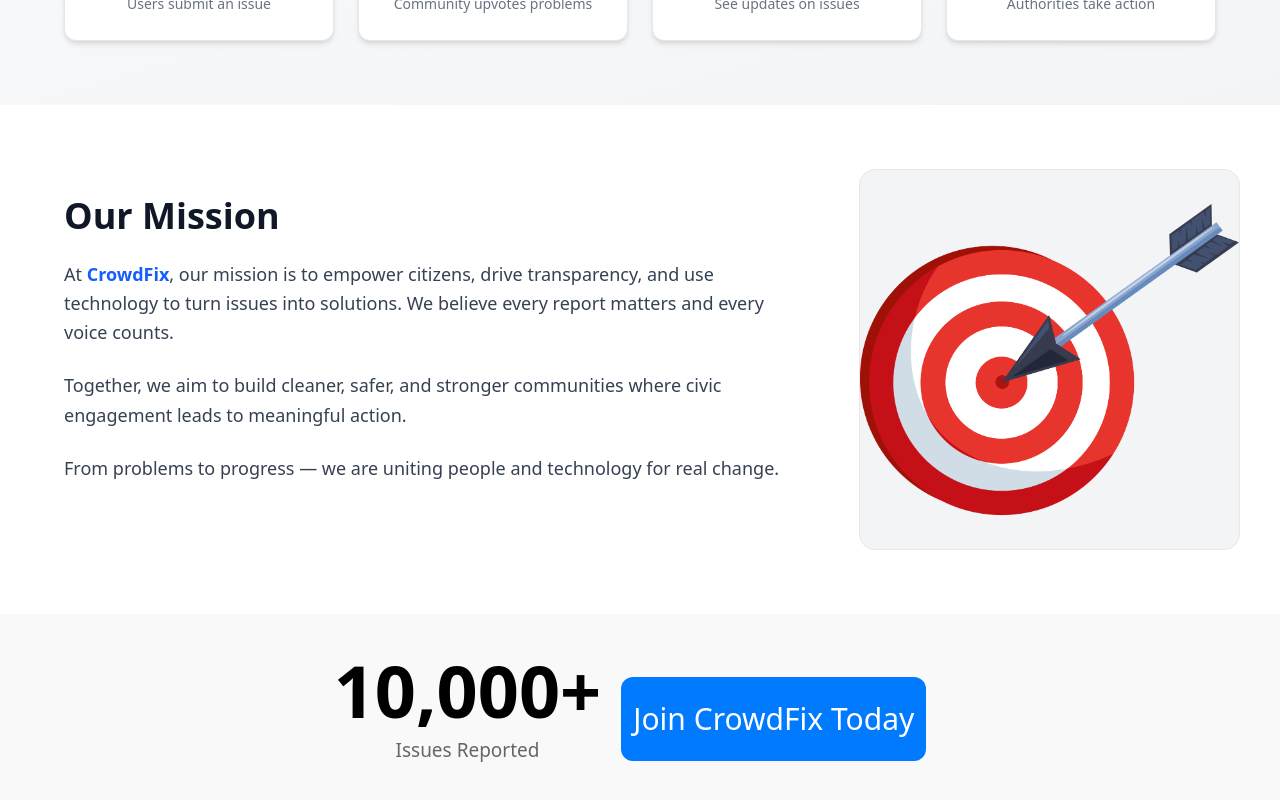
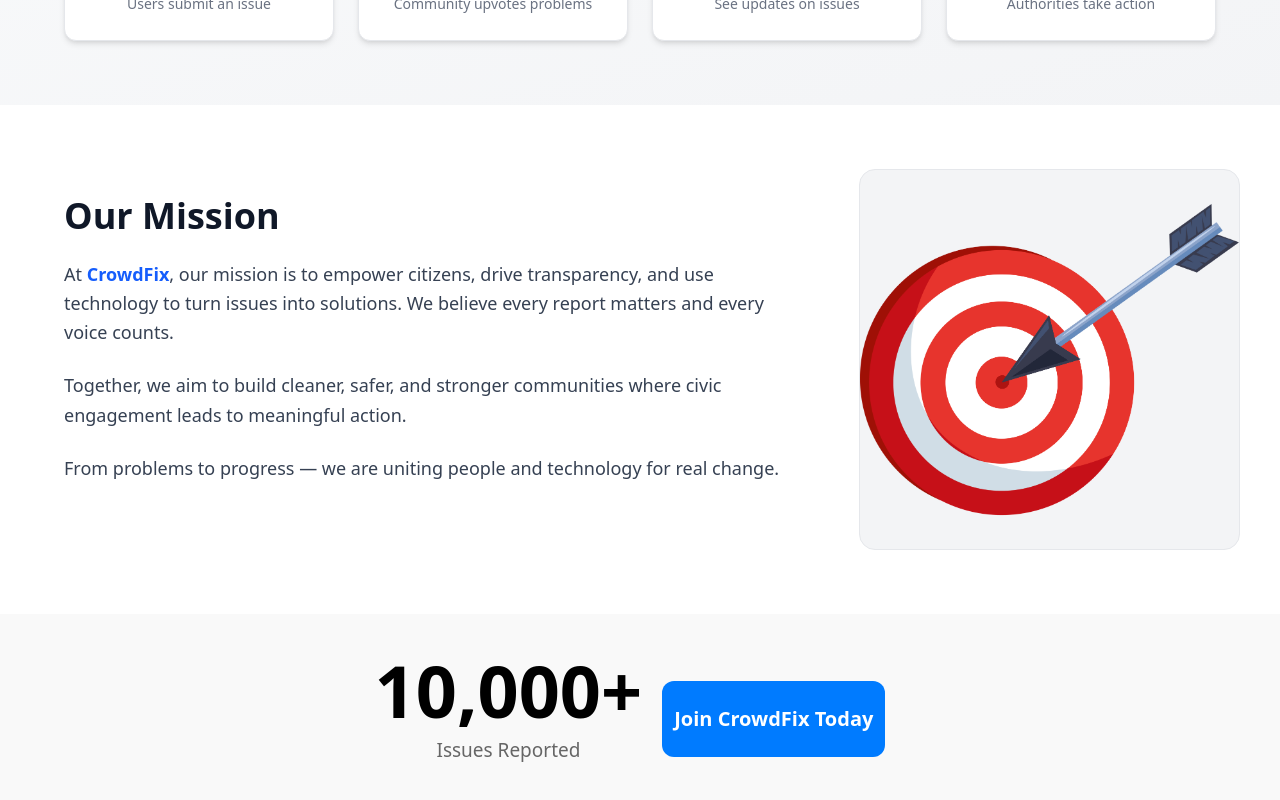
Before and after one commit to RahulHeer150/civic-, a React (Vite) app in the folder client/: page / in a window 1280 px wide. Shown: the part 300-1100 px from the top of the page. Built offline with nearby package versions, Linux system fonts and the light colour scheme.

Commit message:
size chnage of btn element

```diff
--- a/client/src/components/Hero3.jsx
+++ b/client/src/components/Hero3.jsx
@@ -38,7 +38,7 @@ const JoinSection = () => {
         </h1>
         <p className="text-[19px] text-[#666] mt-[10px] mb-[20px]">Issues Reported</p>
       </div>
-      <button className=" mx-5 px-[12px] py-[24px] text-3xl rounded-xl text-[#fff] bg-[#007bff] cursor-pointer transition-all justify-center hover:bg-#0056b3 ">Join CrowdFix Today</button>
+      <button className=" mx-5 px-[12px] py-[24px] text-xl font-bold rounded-xl text-[#fff] bg-[#007bff] cursor-pointer transition-all justify-center hover:bg-#0056b3 ">Join CrowdFix Today</button>
     </section>
   );
 };
```
